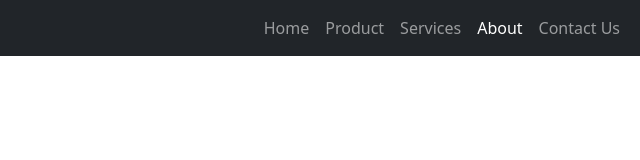
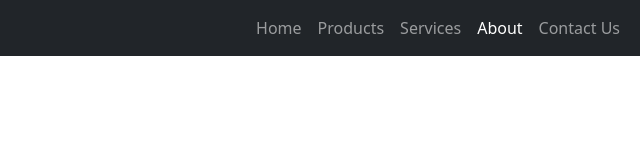
Before and after one commit to JustDru/justdru.github.io, a website: page about.html in a window 1280 px wide. Shown: the full height of the page, 640-1280 px from the left. Drawn offline with nearby package versions, Linux system fonts and the light colour scheme.

Commit message:
[Update] Added week-2-part2

```diff
--- a/about.html
+++ b/about.html
@@ -25,7 +25,7 @@
                         <a class="nav-link" href="index.html">Home</a>
                     </li>
                     <li class="nav-item">
-                        <a class="nav-link" href="products.html">Product</a>
+                        <a class="nav-link" href="products.html">Products</a>
                     </li>
                     <li class="nav-item">
                         <a class="nav-link" href="services.html">Services</a>
```
Also changed, not shown: contact.html (+1 -1 lines), index.html (+1 -1 lines), services.html (+1 -1 lines), 1 other file.
